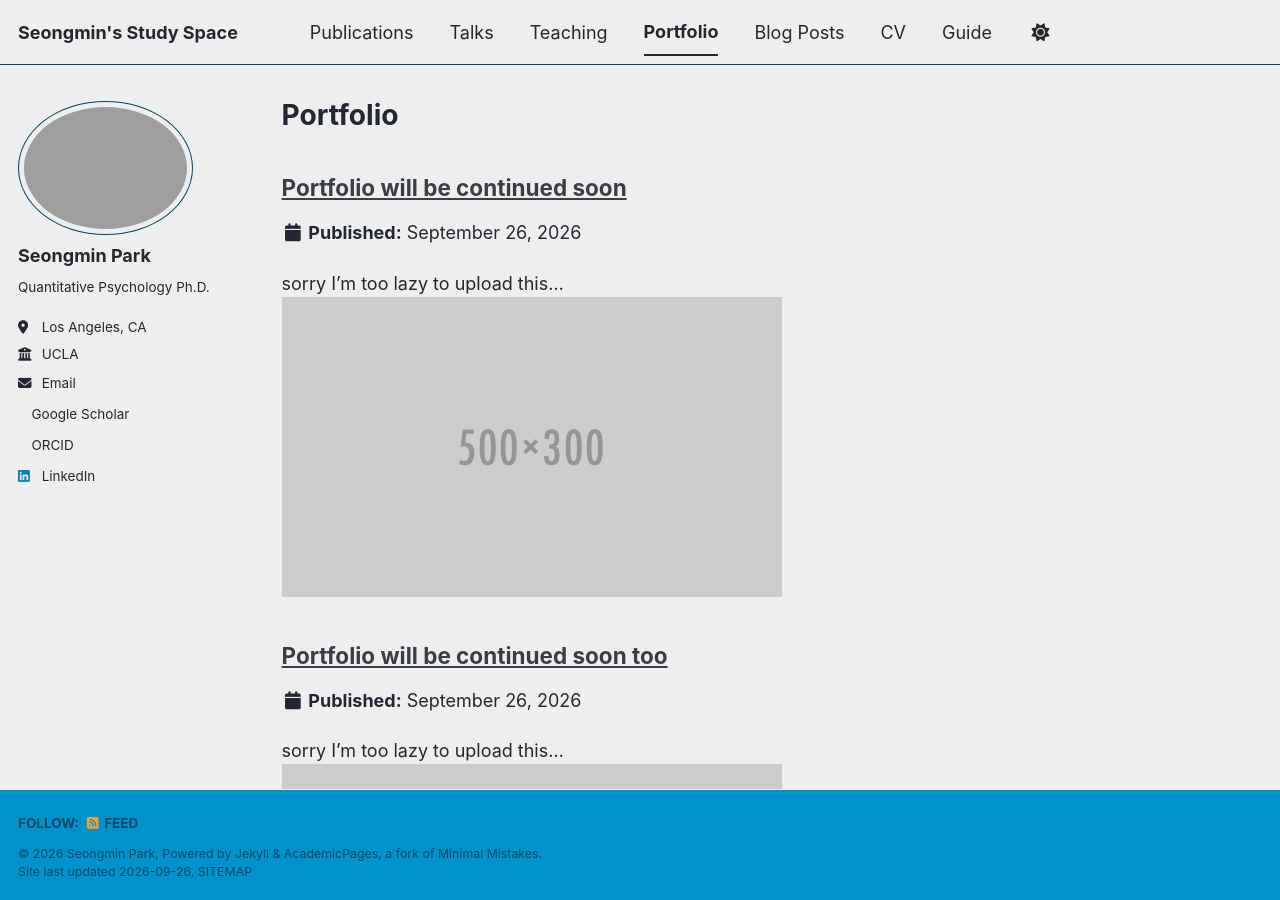
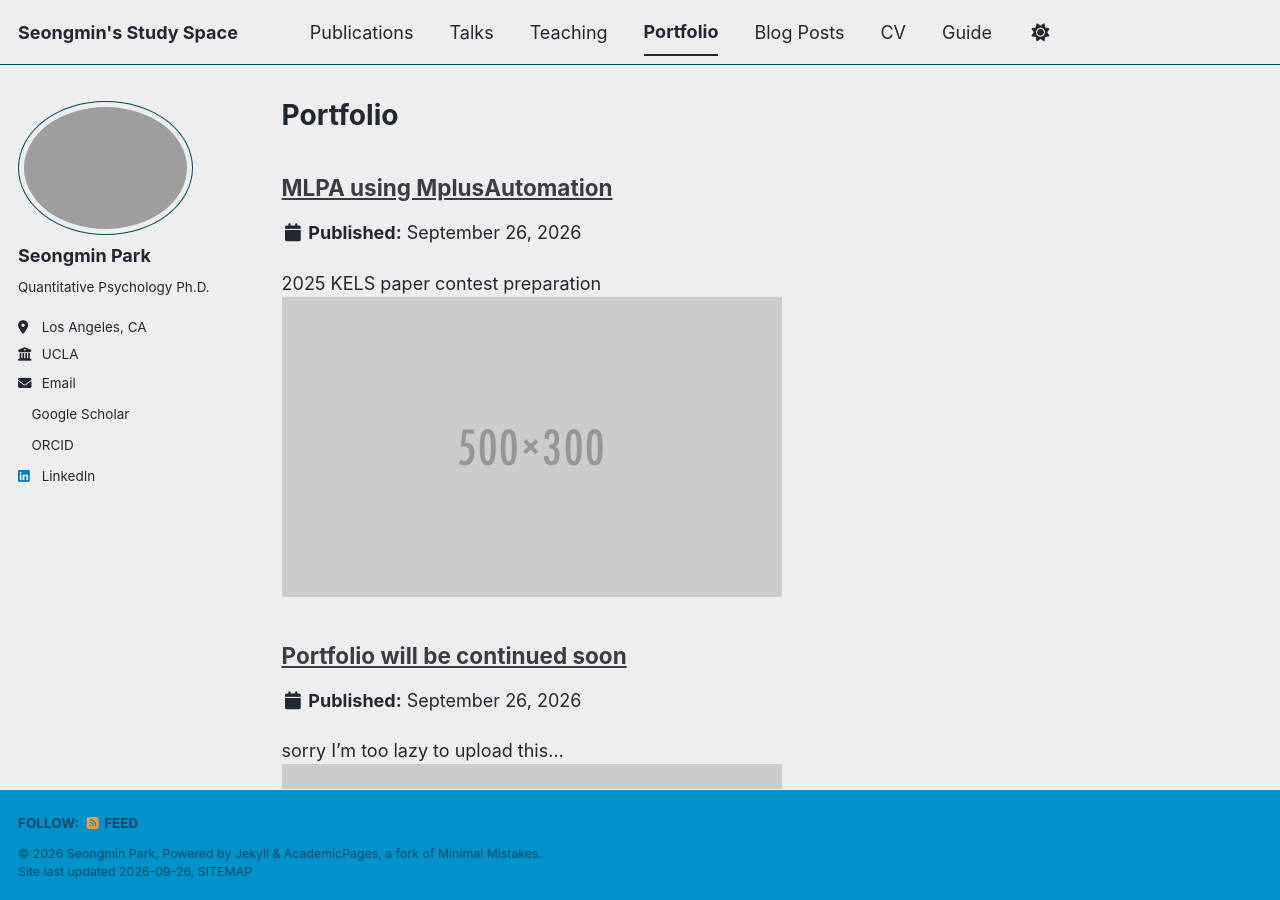
Before and after one commit to gganggang2/smparkedu, a Jekyll site: the page built from _pages/portfolio.html, in a window 1280 px wide and 900 px high. Built offline with Jekyll 4.4.1, drawn with Linux system fonts in a browser that asks for light colours; a style sheet for code colours, icons or effects is not loaded.

Commit message:
Update MLPA2.md

```diff
--- a/_portfolio/MLPA2.md
+++ b/_portfolio/MLPA2.md
@@ -1,4 +1,9 @@
-MLPA_KELS
+---
+title: "MLPA using MplusAutomation"
+excerpt: "2025 KELS paper contest preparation <br/><img src='/images/500x300.png'>"
+collection: portfolio
+---
+
 ================
 Seongmin Park
 2025-09-13
```
